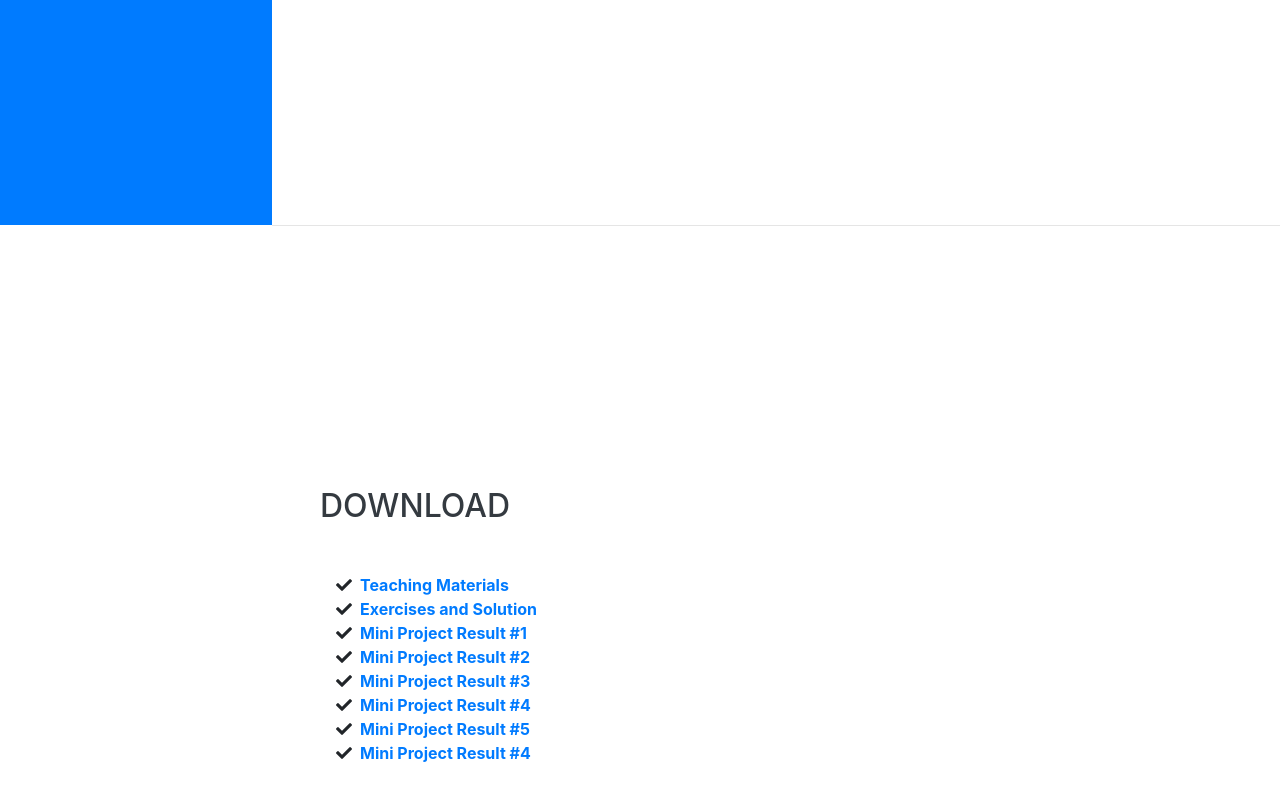
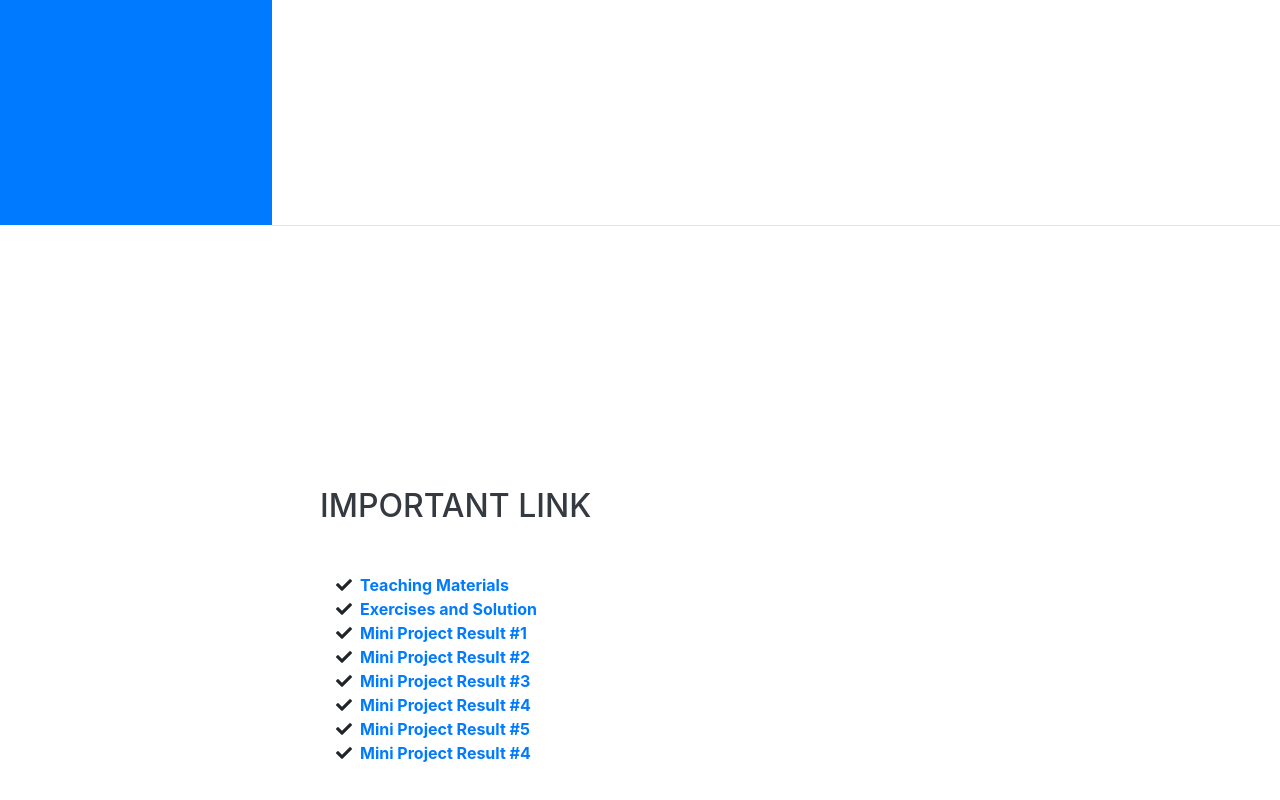
Before and after one commit to patcharinka/15016406, a website with bundled scripts: page index.html in a window 1280 px wide. Shown: the part 575-1375 px from the top of the page. Built offline with nearby package versions, Linux system fonts and the light colour scheme; a web font is replaced by a local one.

Commit message:
Update index.html

```diff
--- a/index.html
+++ b/index.html
@@ -182,7 +182,7 @@
 
     <section class="resume-section p-3 p-lg-5 d-flex align-items-center" id="skills">
       <div class="w-100">
-        <h2 class="mb-5">Download</h2>
+        <h2 class="mb-5">Important Link</h2>
 
        <!-- <div class="subheading mb-3">Programming Languages &amp; Tools</div>
         <ul class="list-inline dev-icons">
```
